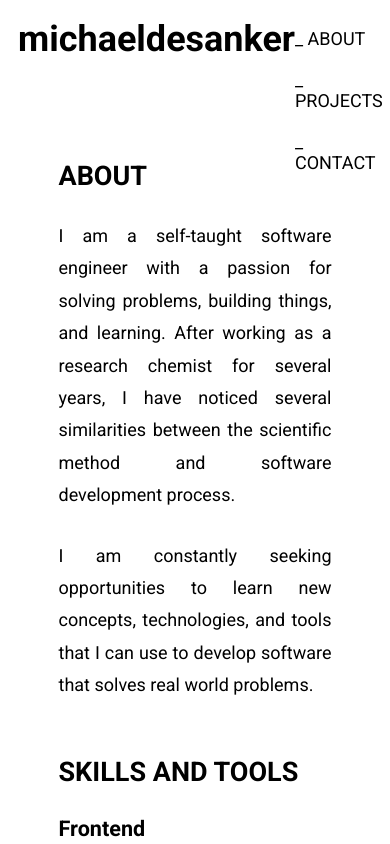
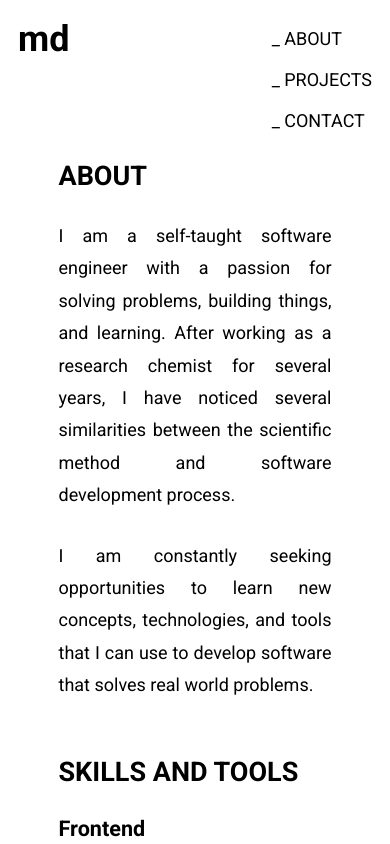
Before and after one commit to mdesanker/portfolio, a React (Create React App) app: page /about in a window 390 px wide. Shown: the top 844 px of the page. Built offline with nearby package versions, Linux system fonts and the light colour scheme.

Commit message:
Add small logo for small screen

```diff
--- a/src/components/elements/nav/Nav.tsx
+++ b/src/components/elements/nav/Nav.tsx
@@ -7,6 +7,7 @@ const Nav = () => {
     <Wrapper>
       <Container>
         <Logo to="/">michaeldesanker</Logo>
+        <LogoSmall to="/">md</LogoSmall>
         <NavList>
           <NavItem>
             <StyledLink to="/about">_ about</StyledLink>
@@ -42,6 +43,18 @@ const Logo = styled(Link)`
   color: black;
   font-size: 2rem;
   font-weight: bold;
+
+  @media only screen and (max-width: 550px) {
+    display: none;
+  }
+`;
+
+const LogoSmall = styled(Logo)`
+  display: none;
+
+  @media only screen and (max-width: 550px) {
+    display: block;
+  }
 `;
 
 const NavList = styled.ul``;
```
